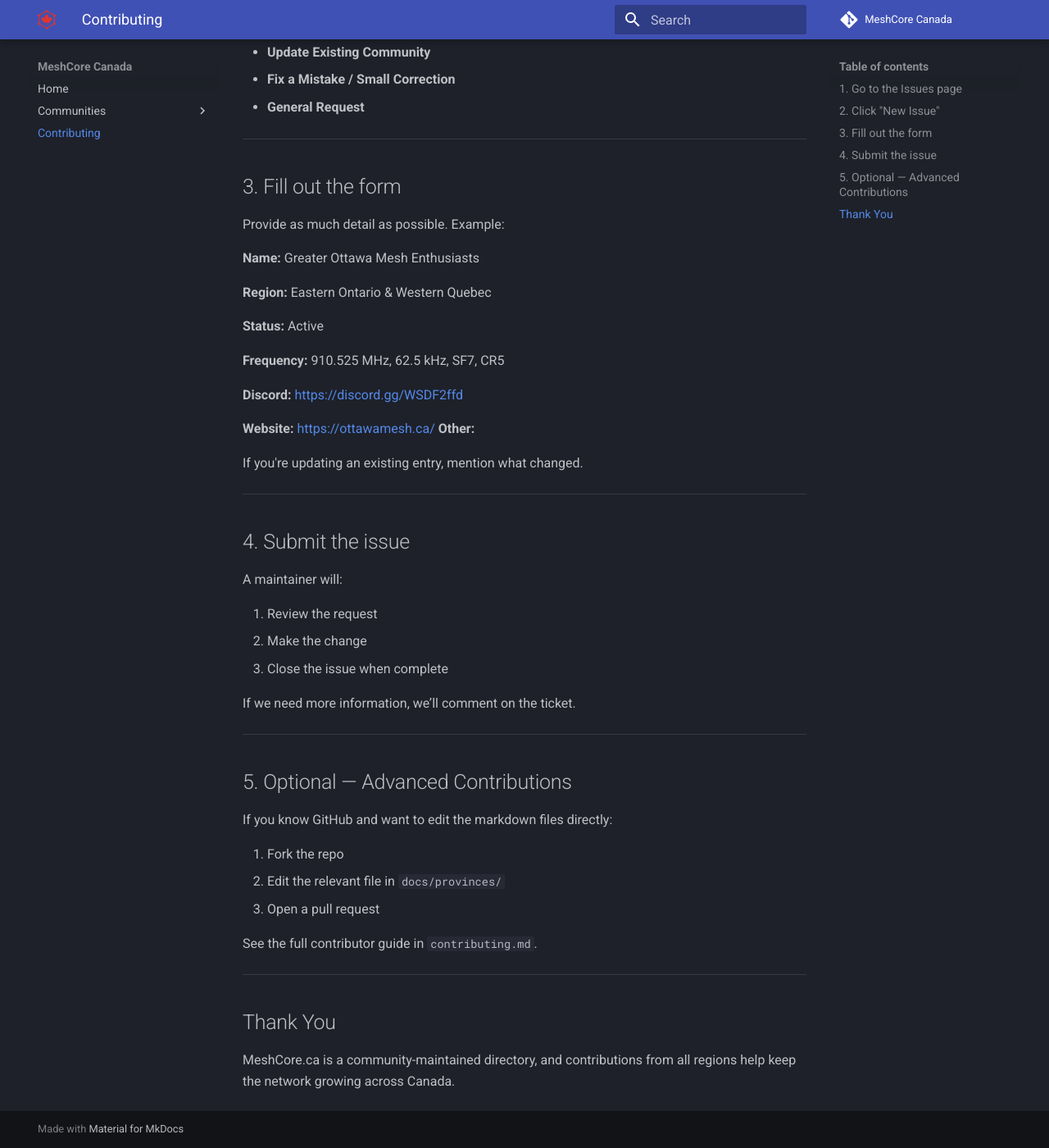
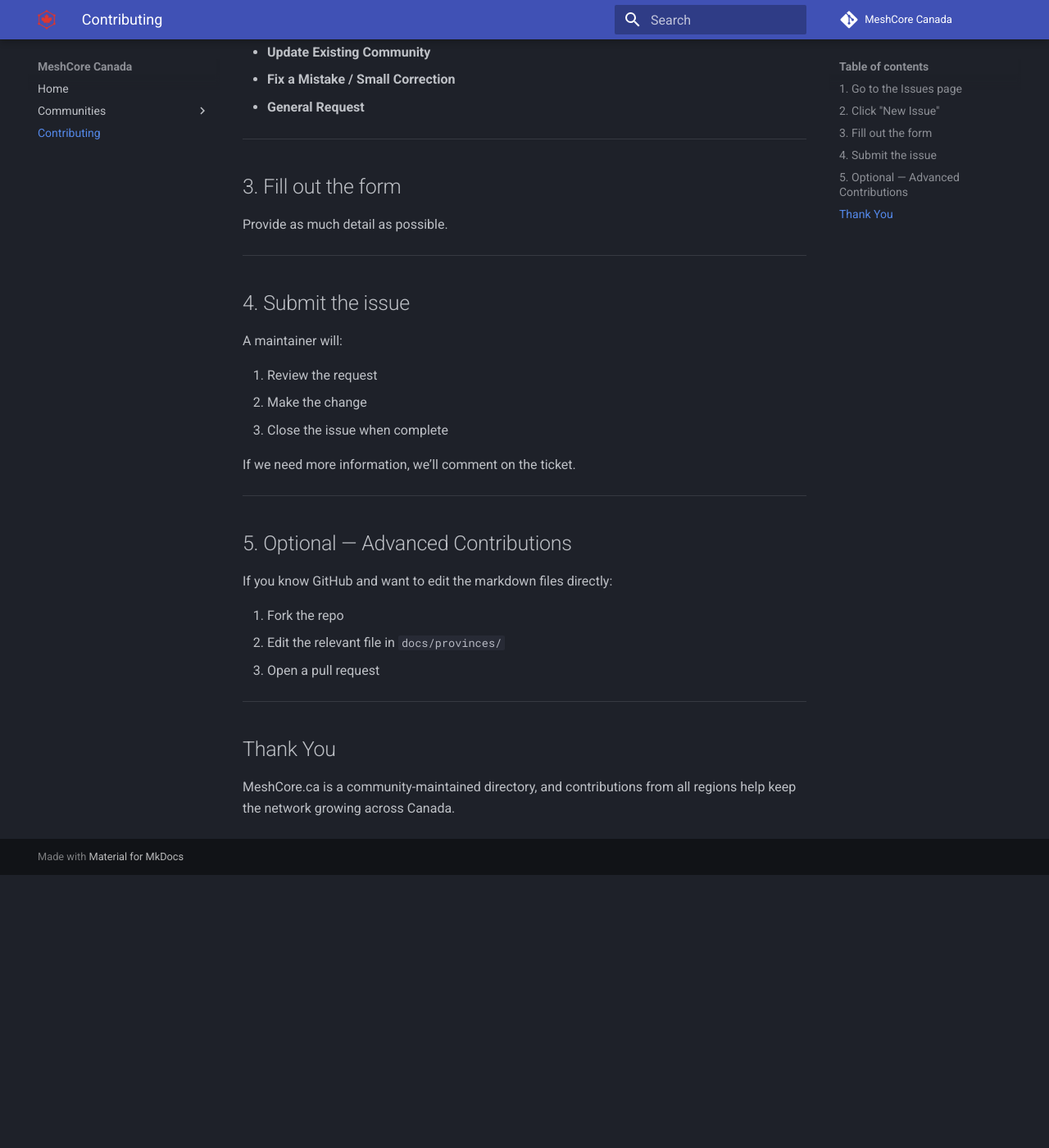
Before and after one commit to MrAlders0n/MeshCore-Canada, an MkDocs documentation site: the page built from docs/contributing.md, in a window 1280 px wide and 1400 px high, scrolled down 598 px. Shown: the whole window at 82% size. Built offline with MkDocs 1.6.1 and Material for MkDocs 9.7.7, drawn with Linux system fonts in a browser that asks for light colours; comment, search, counter and statistics services are not loaded; after the commit the page ends 1665 px from its top, so only the background shows below that.

Commit message:
Simplify contribution form by removing example details
Removed example details from the contribution form to streamline the process.

```diff
--- a/docs/contributing.md
+++ b/docs/contributing.md
@@ -27,22 +27,7 @@
 
 ## 3. Fill out the form
 
-Provide as much detail as possible. Example:
-
-**Name:** Greater Ottawa Mesh Enthusiasts
-
-**Region:** Eastern Ontario & Western Quebec
-
-**Status:** Active
-
-**Frequency:** 910.525 MHz, 62.5 kHz, SF7, CR5
-
-**Discord:** <https://discord.gg/WSDF2ffd>
-
-**Website:** <https://ottawamesh.ca/>
-**Other:**
-
-If you're updating an existing entry, mention what changed.
+Provide as much detail as possible.
 
 ---
 
@@ -66,8 +51,6 @@
 2. Edit the relevant file in `docs/provinces/`
 3. Open a pull request
 
-See the full contributor guide in `contributing.md`.
-
 ---
 
 ## Thank You
```
